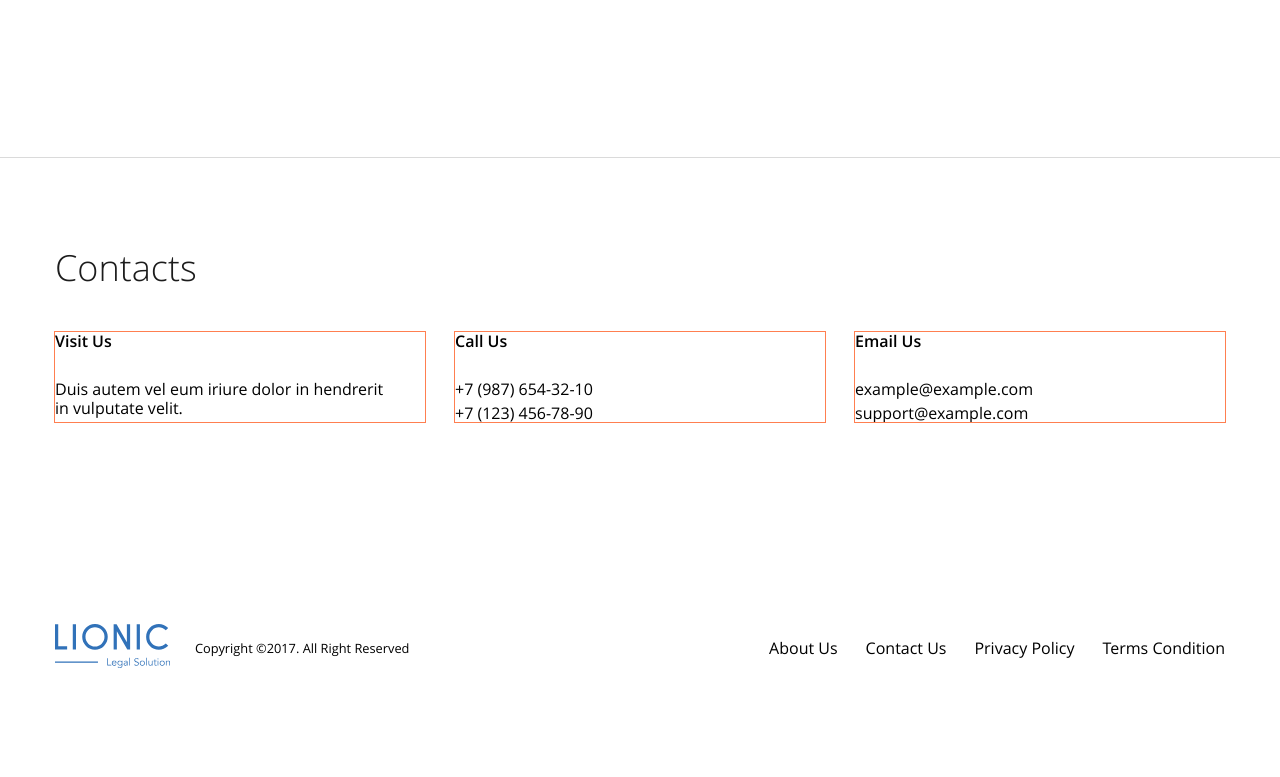
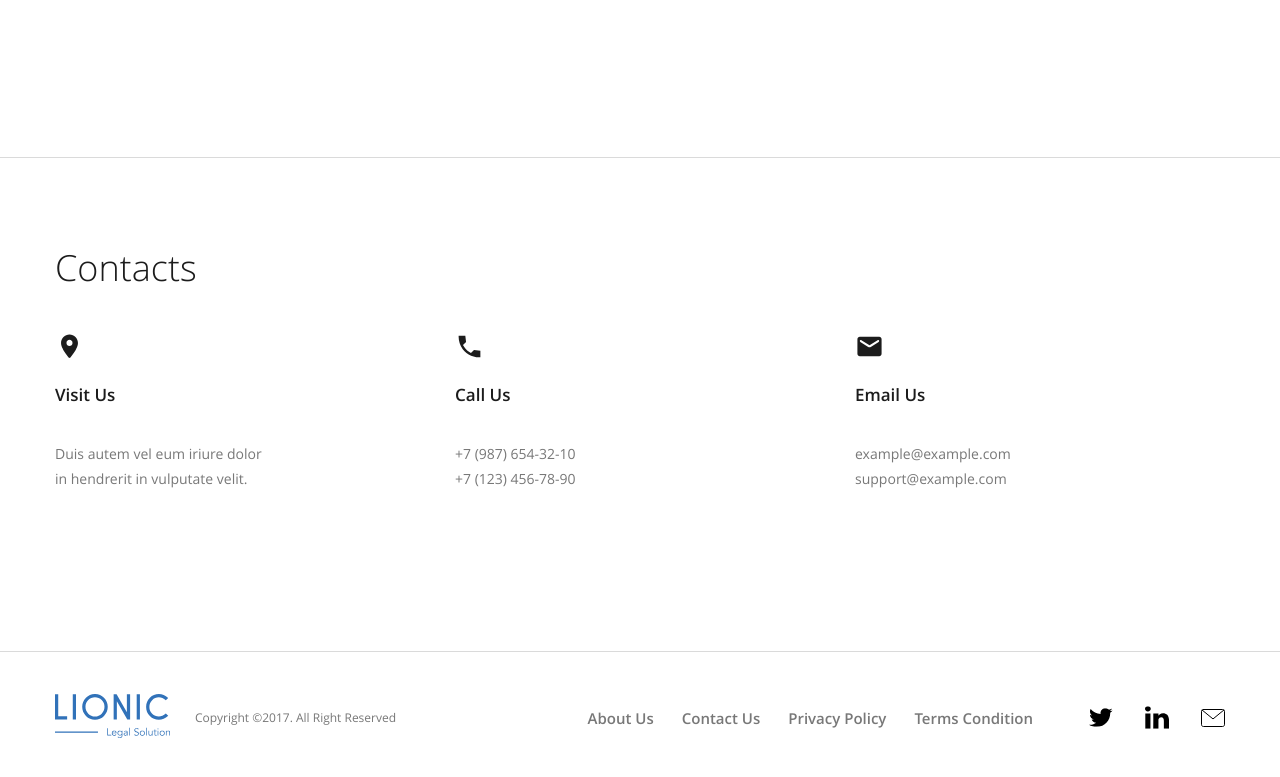
Before and after one commit to alex90bar/layout-leonic, a plain HTML site: page index.html in a window 1280 px wide. Shown: the part 2701-3478 px from the top of the page. Before the commit the page ends 3415 px from the top, so only its background shows below. Drawn offline with Linux system fonts and the light colour scheme.

Commit message:
Сделал стилизацию разделов contacts, footer

```diff
--- a/css/style.css
+++ b/css/style.css
@@ -359,6 +359,10 @@ body {
 }
 
 /* contacts */
+.contacts {
+  border-bottom: 1px solid #DADADA;
+}
+
 .contacts-address {
   font-style: normal;
 }
@@ -366,7 +370,22 @@ body {
 .contacts-item {
   flex-direction: column;
   width: 370px;
-  outline: 1px solid coral;
+  background-position: left top;
+  background-repeat: no-repeat;
+  background-size: 29px 29px;
+  padding-top: 48px;
+}
+
+.contacts-img-visit {
+  background-image: url("../img/location_on.svg");
+}
+
+.contacts-img-call {
+  background-image: url("../img/phone.svg");
+}
+
+.contacts-img-mail {
+  background-image: url("../img/mail.svg");
 }
 
 .contacts-item:not(:nth-child(3n)) {
@@ -375,19 +394,71 @@ body {
 
 .contacts-item-caption {
   margin-bottom: 30px;
+  font-weight: 600;
+  font-size: 17px;
+  line-height: 180%;
+  color: #1C1C1C;
 }
 
 .contacts-item-text {
   margin: 0;
+  max-width: 215px;
+  font-size: 14px;
+  line-height: 180%;
+  color: #787878;
 }
 
-.contacts-item-link:not(:last-child) {
-  margin-bottom: 5px;
+.contacts-item-link {
+  font-size: 14px;
+  line-height: 180%;
+  color: #787878;
 }
 
 /* footer */
 .footer {
   padding: 42px 0;
+}
+
+.footer-nav {
+  margin-right: 56px;
+}
+
+.social-item:not(:last-child) {
+  margin-right: 32px;
+}
+
+.footer-copy {
+  font-size: 12px;
+  line-height: 16px;
+  color: #787878;
+}
+
+.footer-link {
+  font-weight: 600;
+  font-size: 15px;
+  line-height: 20px;
+  color: #787878;
+}
+
+.social-link {
+  display: block;
+  width: 24px;
+  height: 24px;
+  background-position: center;
+  background-repeat: no-repeat;
+  background-size: contain;
+}
+
+.social-link-tw {
+  background-image: url("../img/twitter-logo.svg");
+}
+
+.social-link-linkedin {
+  background-image: url("../img/linkedin-logo.svg");
+}
+
+.social-link-mail {
+  background-image: url("../img/mail-footer.svg");
 }
 
 .footer-container {
--- a/index.html
+++ b/index.html
@@ -307,7 +307,7 @@
         </h2>
         <address class="contacts-address">
           <ul class="contacts-list list-reset flex">
-            <li class="contacts-item flex">
+            <li class="contacts-item contacts-img-visit flex">
               <strong class="contacts-item-caption">
                 Visit Us
               </strong>
@@ -316,7 +316,7 @@
               </p>
             </li>
 
-            <li class="contacts-item flex">
+            <li class="contacts-item flex contacts-img-call">
               <strong class="contacts-item-caption">
                 Call Us
               </strong>
@@ -328,7 +328,7 @@
               </a>
             </li>
 
-            <li class="contacts-item flex">
+            <li class="contacts-item flex contacts-img-mail">
               <strong class="contacts-item-caption">
                 Email Us
               </strong>
```
Also changed, not shown: img/linkedin-logo.svg (added), img/location_on.svg (added), img/mail-footer.svg (added), img/mail.svg (added), img/phone.svg (added), img/twitter-logo.svg (added).
